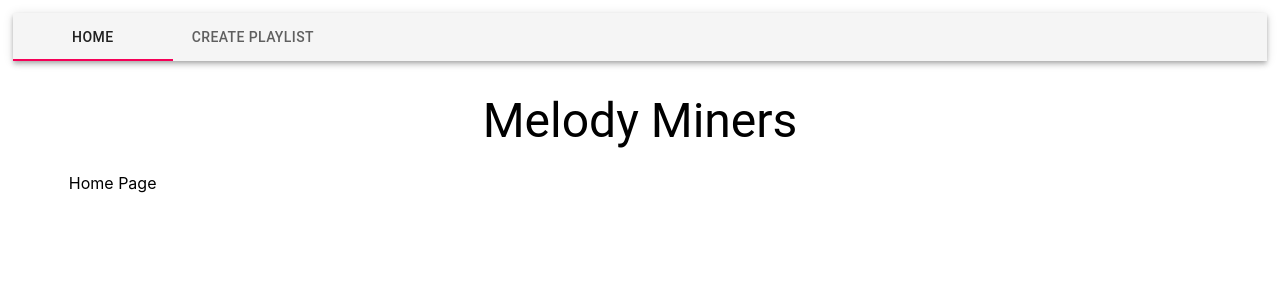
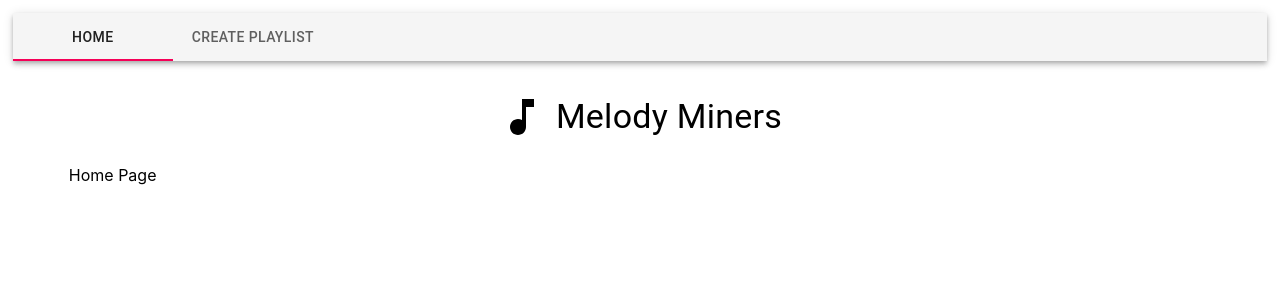
Before and after one commit to CSE-5914-Capstone/frontend, a React (Create React App) app: page / in a window 1280 px wide. Shown: the top 300 px of the page. Built offline with nearby package versions, Linux system fonts and the light colour scheme.

Commit message:
Edited Styling

```diff
--- a/src/App.js
+++ b/src/App.js
@@ -1,9 +1,10 @@
-import React, { useState} from 'react';
-import { Container, Typography, makeStyles, AppBar, Tabs, Tab } from '@material-ui/core';
+import React, { useState } from 'react';
+import { Container, makeStyles, AppBar, Tabs, Tab } from '@material-ui/core';
 import HomePage from './components/HomePage';
 import CreatePlaylist from './components/CreatePlaylist';
+import Logo from './components/Logo'; // Import your logo component here
 
-function TabPanel({value, index, children}) {
+function TabPanel({ value, index, children }) {
   return (
     <Container role="tabpanel" hidden={value !== index} id={`tabpanel-${index}`}>
       {value === index && (
@@ -31,9 +32,7 @@ function App() {
       </AppBar>
       <Container className={classes.appContentContainer}>
         <Container className={classes.centerText}>
-          <Typography variant='h3'>
-            Melody Miners
-          </Typography>
+          <Logo /> {/* Render your logo component here */}
         </Container>
         <TabPanel value={currentTab} index={0}>
           <HomePage></HomePage>
--- a/src/components/CreatePlaylist.js
+++ b/src/components/CreatePlaylist.js
@@ -1,30 +1,33 @@
+import React, { useState } from "react";
 import SearchSong from "./SearchSong";
 import SpotifySongs from "./SpotifySongs";
 import Playlist from "./Playlist";
-import SongCard from "./SongCard";
-import { useState } from "react";
+import SelectedSearch from "./SelectedSearch"; // Importing the new component
 
-function CreatePlaylist(){
-    const [spotifySearch, setSpotifySearch] = useState("");
-    const [showSpotifySongs, setShowSpotifySongs] = useState(false);
-    const [showPlaylist, setShowPlaylist] = useState(false)
-    const [playlistSong, setPlaylistSong] = useState("")
-    return(<>
-        <SearchSong
-            setSpotifySearch = {setSpotifySearch}
-            setShowSpotifySongs = {setShowSpotifySongs}
-            setShowPlaylist = {setShowPlaylist}
+function CreatePlaylist() {
+  const [spotifySearch, setSpotifySearch] = useState("");
+  const [showSpotifySongs, setShowSpotifySongs] = useState(false);
+  const [showPlaylist, setShowPlaylist] = useState(false);
+  const [playlistSong, setPlaylistSong] = useState("");
+
+  return (
+    <>
+      <SearchSong
+        setSpotifySearch={setSpotifySearch}
+        setShowSpotifySongs={setShowSpotifySongs}
+        setShowPlaylist={setShowPlaylist}
+      />
+      {showSpotifySongs && !showPlaylist && (
+        <SpotifySongs
+          spotifySong={spotifySearch}
+          setShowPlaylist={setShowPlaylist}
+          setPlaylistSong={setPlaylistSong}
         />
-        {showSpotifySongs && !showPlaylist &&
-            <SpotifySongs
-                spotifySong = {spotifySearch}
-                setShowPlaylist = {setShowPlaylist}
-                setPlaylistSong = {setPlaylistSong}
-            />
-        }
-        {showPlaylist && <h1>Selected Song: {playlistSong}</h1>}
-        {showPlaylist && <Playlist songName = {playlistSong}/>}
-    </>)
+      )}
+      {showPlaylist && <SelectedSearch songName={playlistSong} />}
+      {showPlaylist && <Playlist songName={playlistSong} />}
+    </>
+  );
 }
 
-export default CreatePlaylist
+export default CreatePlaylist;
--- /dev/null
+++ b/src/components/Logo.js
@@ -0,0 +1,16 @@
+import React from 'react';
+import Typography from '@mui/material/Typography';
+import MusicNoteIcon from '@mui/icons-material/MusicNote'; // Import the MusicNoteIcon from Material-UI
+
+function Logo() {
+  return (
+    <div style={{ display: 'flex', alignItems: 'center', justifyContent: 'center' }}>
+      <MusicNoteIcon style={{ fontSize: 48, marginRight: 10 }} />
+      <Typography variant='h4' component='h1'>
+        Melody Miners
+      </Typography>
+    </div>
+  );
+}
+
+export default Logo;
--- /dev/null
+++ b/src/components/SelectedSearch.js
@@ -0,0 +1,21 @@
+import React from "react";
+import Card from "@mui/material/Card";
+import CardContent from "@mui/material/CardContent";
+import Typography from "@mui/material/Typography";
+
+function SelectedSearch({ songName }) {
+  return (
+    <Card variant="outlined" style={{ margin: "20px auto", maxWidth: 400 }}>
+      <CardContent>
+        <Typography variant="h5" component="h2" gutterBottom>
+          Selected Song
+        </Typography>
+        <Typography variant="body1" component="div">
+          <strong>{songName}</strong>
+        </Typography>
+      </CardContent>
+    </Card>
+  );
+}
+
+export default SelectedSearch;
```
